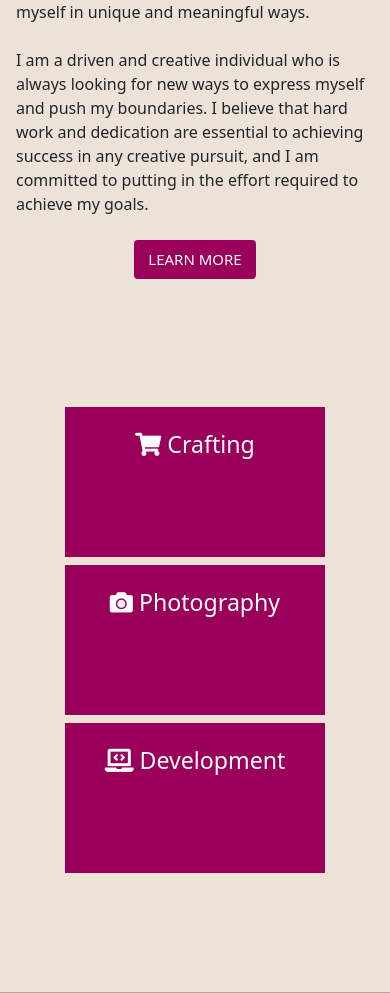
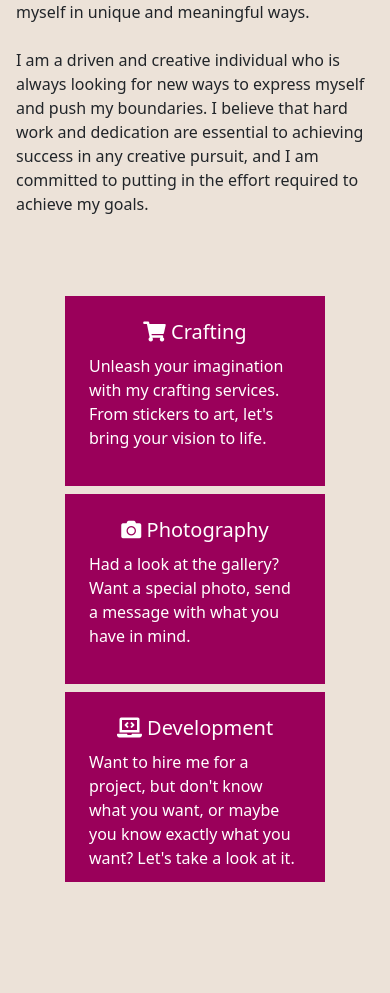
Before and after one commit to Code-Institute-Submissions/MiaRasmussen05-PP4, a Django app: page / in a window 390 px wide. Shown: the part 925-1918 px from the top of the page. Run offline with Django 3.2, Linux system fonts and the light colour scheme; some libraries are stand-ins or nearby versions.

Commit message:
Removed button with modal in index, added service text, added disclaimer in cart and fixed some more css for smaller screens

```diff
--- a/static/css/style.css
+++ b/static/css/style.css
@@ -239,6 +239,7 @@ main {
 .services div {
     width: 420px;
     height: 300px;
+    font-size: 20px;
     background-color: #9A005A;
 }
 
@@ -691,6 +692,10 @@ footer .socials {
     font-weight: 700;
 }
 
+.disclaimer {
+    font-size: 12px;
+}
+
 @media screen and (max-width: 1280px) {
     .gallery img {
         width: 300px;
@@ -706,11 +711,20 @@ footer .socials {
 @media screen and (max-width: 1060px) {
     .services div {
         width: 320px;
-        height: 200px;
+        height: 240px;
+        font-size: 18px;
+    }
+
+    .services div h3 {
+        font-size: 22px;
     }
 }
 
 @media screen and (max-width: 991px) {
+    .img-me-wrapper {
+        margin-bottom: 0px!important;
+    }
+
     .masthead-text {
         height: 290px;
     }
@@ -775,7 +789,14 @@ footer .socials {
 
     .services div {
         width: 260px;
-        height: 150px;
+        height: 190px;
+        font-size: 16px;
+    }
+
+    .services div h3 {
+        font-size: 20px;
+        margin-top: 0px!important;
+        margin-bottom: 10px!important;
     }
 
     .footeralert {
@@ -797,6 +818,10 @@ footer .socials {
 
     .masthead-text {
         border-radius: 5px;
+    }
+
+    .shop-item-page .card-img-top {
+        height: 500px;
     }
 
     .profile-page p {
@@ -950,8 +975,12 @@ footer .socials {
         margin-bottom: 650px;
     }
 
-    .shop-item-page, .project, .gallery {
+    .shop-carousel-page, .project, .gallery {
         margin-bottom: 600px;
+    }
+
+    .shop-item-page .card-img-top {
+        height: 400px;
     }
 
     .blog-pagination {
@@ -1018,6 +1047,10 @@ footer .socials {
     .active-button {
         width: 120px;
         height: 44px;
+    }
+
+    .shop-item-page .card-img-top {
+        height: 300px;
     }
 
     .blog .tall-blog {
--- a/templates/index.html
+++ b/templates/index.html
@@ -34,33 +34,8 @@
                     any
                     creative pursuit, and I am committed to putting in the effort required to achieve my goals.
                 </p>
-                <div class="d-flex justify-content-center">
-                    <a class="btn btn-signup col mb-3 mt-2" href="#" type="button"
-                        data-bs-toggle="modal" data-bs-target="#about" alt="Learn more about Mia Rasmussen"
-                        title="Learn more about Mia Rasmussen">
-                        LEARN MORE
-                    </a>
-                </div>
-                <div class="col-12">
-                    <!-- Modal info about -->
-                    <div class="modal fade" id="about" tabindex="-1" aria-labelledby="exampleModalLabel"
-                        aria-hidden="true">
-                        <div class="modal-dialog modal-dialog-centered">
-                            <div class="modal-content">
-                                <div class="modal-header">
-                                    <button type="button" class="btn-close d-flex justify-content-end"
-                                        data-bs-dismiss="modal" aria-label="Close"></button>
-                                </div>
-                                <div class="modal-body d-flex justify-content-center">
-                                    <div class="column">
-                                    </div>
-                                </div>
-                            </div>
-                        </div>
-                    </div>
-                </div>
             </div>
-            <div class="col-lg-6 d-flex justify-content-center my-5">
+            <div class="col-lg-6 d-flex justify-content-center img-me-wrapper my-5">
                 <img class="col-lg-8 d-none d-lg-block  rounded-circle img-me my-5" src="https://imgur.com/NRoMoTG.png" alt="">
             </div>
         </div>
@@ -71,14 +46,17 @@
     <div class="container-fluid mb-5">
         <div class="row mb-5">
             <div class="col-lg-12 services text-white d-flex flex-wrap justify-content-center py-1 px-4 mb-sm-3">
-                <div class="col-4 m-1">
-                    <h3 class="text-center mt-4"><i class="fas fa-shopping-cart"></i> Crafting</h3>
+                <div class="col-4 m-1 p-4">
+                    <h3 class="text-center mt-4 mb-4"><i class="fas fa-shopping-cart"></i> Crafting</h3>
+                    <p>Unleash your imagination with my crafting services. From stickers to art, let's bring your vision to life.</p>
                 </div>
-                <div class="col-4 m-1">
-                    <h3 class="text-center mt-4"><i class="fas fa-camera"></i> Photography</h3>
+                <div class="col-4 m-1 p-4">
+                    <h3 class="text-center mt-4 mb-4"><i class="fas fa-camera"></i> Photography</h3>
+                    <p>Had a look at the gallery? Want a special photo, send a message with what you have in mind.</p>
                 </div>
-                <div class="col-4 m-1">
-                    <h3 class="text-center mt-4"><i class="fas fa-laptop-code"></i> Development</h3>
+                <div class="col-4 m-1 p-4">
+                    <h3 class="text-center mt-4 mb-4"><i class="fas fa-laptop-code"></i> Development</h3>
+                    <p>Want to hire me for a project, but don't know what you want, or maybe you know exactly what you want? Let's take a look at it.</p>
                 </div>
             </div>
         </div>
--- a/templates/shop_item.html
+++ b/templates/shop_item.html
@@ -64,7 +64,7 @@
 </section>
 
 <section>
-    <div class="container-fluid">
+    <div class="container-fluid ">
         <div class="row justify-content-center">
             <div class="col-12 col-sm-9 card bg-transparent border-0 mb-1 mt-5">
                 {% if user.is_authenticated %}
@@ -156,7 +156,7 @@
 </section>
 
 <section>
-    <div class="shop-item-page">
+    <div class="shop-item-page shop-carousel-page">
         <div class="container-fluid">
             <div class="row justify-content-center">
                 <div class="d-none d-sm-block col-xl-8 justify-content-center">
--- a/user_profile/templates/cart.html
+++ b/user_profile/templates/cart.html
@@ -112,7 +112,8 @@
                         {% for item_id, quantity in cart.items %}
                           <input type="hidden" name="cart_items[]" value="{{ item_id }}:{{ quantity }}">
                         {% endfor %}
-                        <button type="submit" class="btn btn-success w-100 mb-5 mb-lg-0">Place your order</button>
+                        <button type="submit" class="btn btn-success w-100 mb-2 mb-lg-0">Place your order</button>
+                        <p class="text-muted disclaimer">Disclaimer:  This was made for a project and does not offer any actual purchases. </p>
                       </form>
                 </div>
             </div>
```
